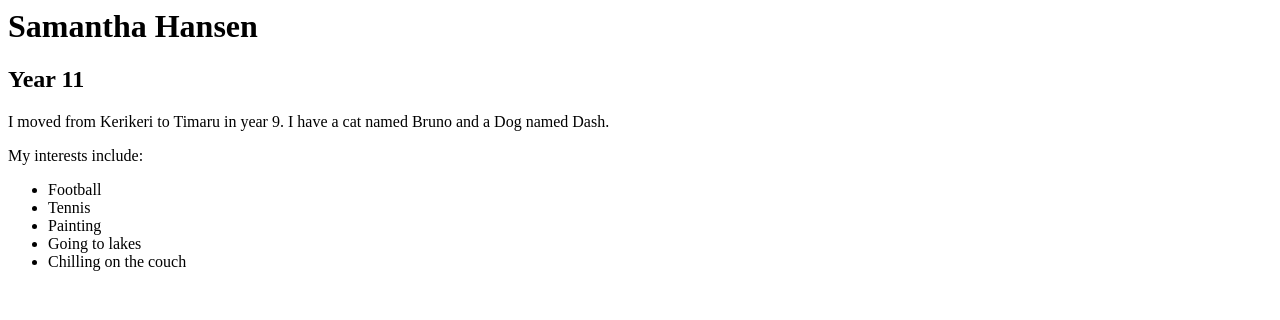
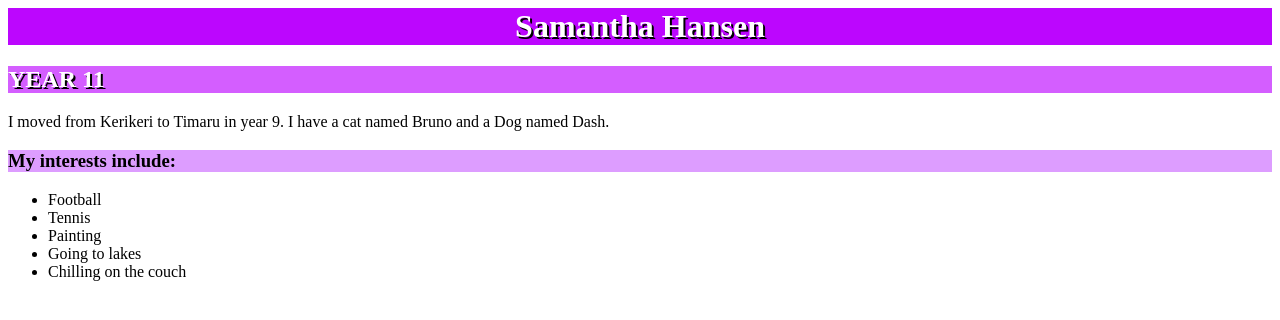
Before and after one commit to craighead-diocesan-school/introduction-hansensa, a plain HTML site: page index.html in a window 1280 px wide. Drawn offline with Linux system fonts and the light colour scheme.

Commit message:
Update index.html
Added CSS thing from the summer one.

```diff
--- a/index.html
+++ b/index.html
@@ -8,9 +8,9 @@
 <p>
 I moved from Kerikeri to Timaru in year 9. I have a cat named Bruno and a Dog named Dash.
 </p>
-<p>
+<h3>
     My interests include:
-</p>
+</h3>
 
 <ul>
     <li> Football </li>
@@ -19,3 +19,14 @@ I moved from Kerikeri to Timaru in year 9. I have a cat named Bruno and a Dog na
     <li> Going to lakes</li>
     <li> Chilling on the couch</li>
 </ul>
+<style>
+h1 {background-color: rgb(188, 6, 254);
+text-shadow:2px 2px rgb(0, 0, 0);
+color: white;
+text-align: center;}
+h2 {background-color: rgb(212, 94, 255);
+text-transform: uppercase;
+color: white;
+text-shadow:2px 2px black;}
+h3 {background-color: rgb(221, 157, 255) ; }
+</style>
```
